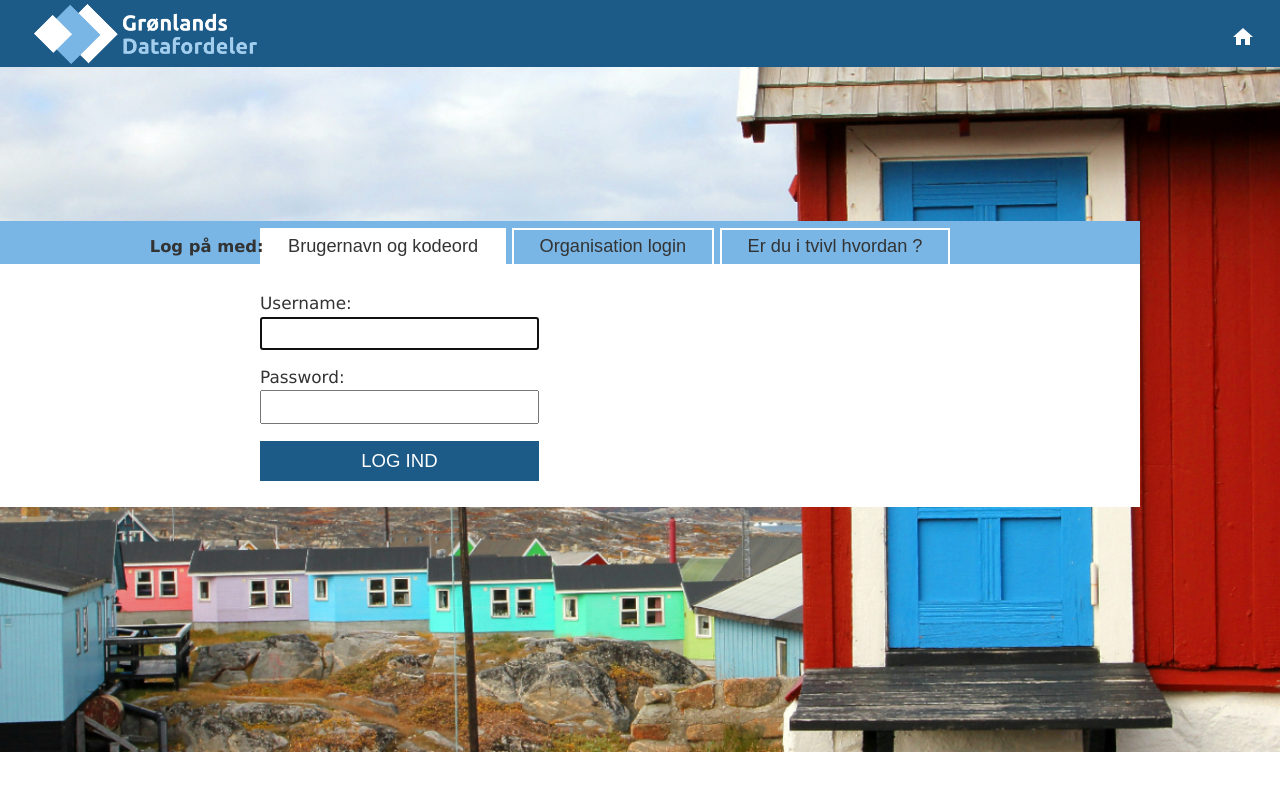
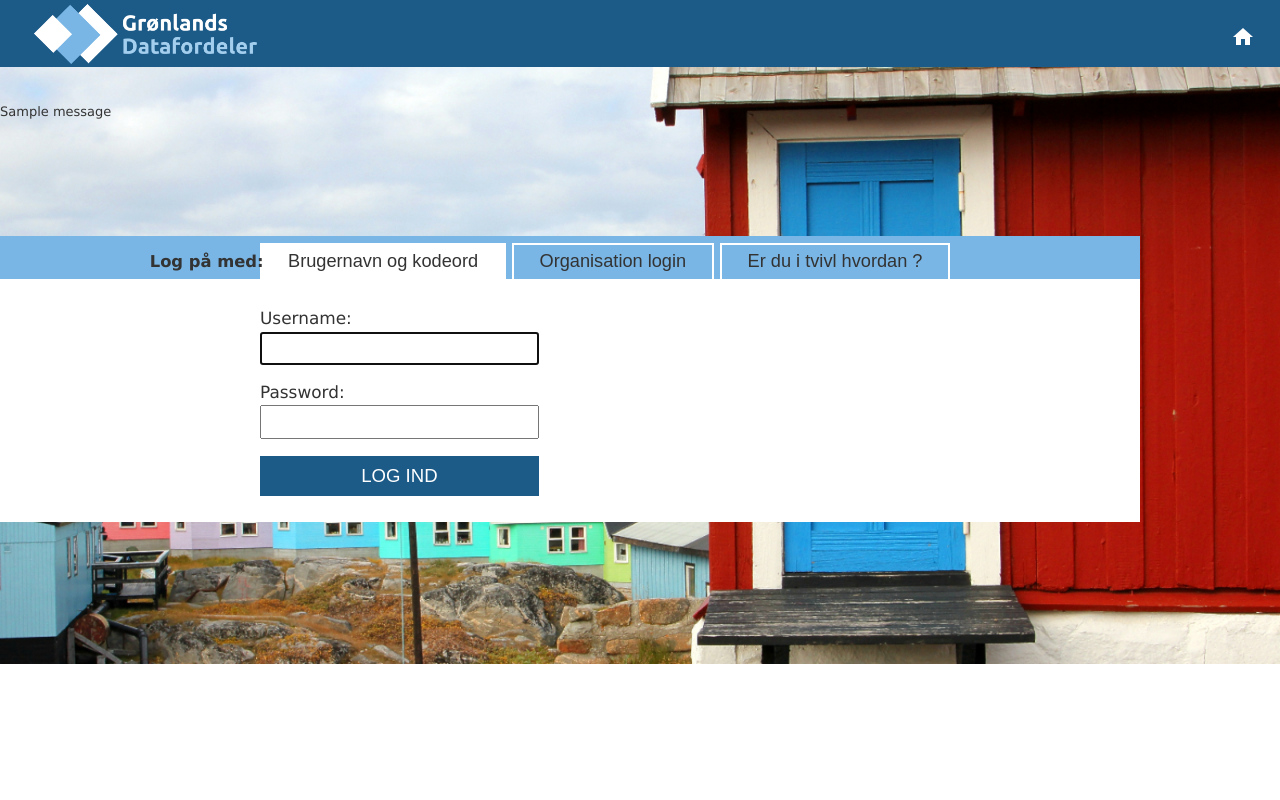
Before and after one commit to magenta-aps/datafordeler-admin, a Django app: page /login/?next=/system/1/ in a window 1280 px wide. Run offline with Django 3.2, Linux system fonts and the light colour scheme; tables that the repository leaves empty hold one stand-in row (values such as "Sample post"); one stand-in notice (Sample message) is shown; parts of the project's set-up code (start-up, migrations or seed data) failed here and were passed over.

Commit message:
Added messages for updating status, userprofiles, system roles and area restrictions from list view. Also fixed header and footer position to be fixed.

```diff
--- a/django/dafousers/static/resources/css/style.css
+++ b/django/dafousers/static/resources/css/style.css
@@ -820,6 +820,7 @@
 
 
 html {
+  position: relative;
   font-family: 'Verdana normal', 'Verdana';
   font-weight: 400;
   font-style: normal;
@@ -959,6 +960,10 @@ input {
 }
 
 .top_bar {
+  position: fixed;
+  right: 0;
+  top: 0;
+  left: 0;
   height:67px;
   background-color:var(--dafo-blue);
 }
@@ -1014,9 +1019,8 @@ input {
 }
 
 .content {
-    margin: 50px 70px;
+    margin: 7em 5em 5em 5em;
     width: calc(100% - 140px);
-    min-height: 45em;
     display: grid;
 }
 
@@ -1090,6 +1094,10 @@ input {
 }
 
 .bottom_bar {
+  position: fixed;
+  right: 0;
+  bottom: 0;
+  left: 0;
   height:38px;
   background-color:var(--dafo-blue);
   overflow-y: hidden;
--- a/django/dafousers/static/resources/scripts/dafo.js
+++ b/django/dafousers/static/resources/scripts/dafo.js
@@ -146,9 +146,17 @@ var DAFO = window.DAFO || {};
                     url: "/ajax/update_" + objectType + "/",
                     type: "POST",
                     data: $('form').serialize(),
-                    success: function () {
+                    success: function (messageText) {
                         update_object().then(function (order) {
                             setOrderClasses();
+                            var message = document.createElement("p");
+                            message.innerHTML = messageText;
+                            var messages = document.getElementById("messages");
+                            while (messages.firstChild) {
+                                messages.removeChild(messages.firstChild);
+                            }
+                            messages.appendChild(message);
+                            messages.style.display = 'block';
                         });
                     }
                 });
--- a/django/dafousers/templates/dafousers/userprofile/list.html
+++ b/django/dafousers/templates/dafousers/userprofile/list.html
@@ -91,7 +91,7 @@
                 <div class="popup-title">Tildel områdebegrænsninger</div>
 
                 <div class="popup-content">
-                    <p class="label">Vælg områdebegrænsninger</p>
+                    <p class="label">Vælg områdeafgrænsninger</p>
 
                     <div>
                         <select id="area_restrictions" name="area_restrictions" multiple="" rows="6">
--- a/django/dafousers/templates/index.html
+++ b/django/dafousers/templates/index.html
@@ -84,6 +84,11 @@
             </div>
         </div>
         <div class="content">
+            <div id="messages" class="messages" {% if not messages %}style="display:none"{% endif %}>
+                {% for message in messages %}
+                    <p class="{{ message.tags }}">{{ message }}</p>
+                {% endfor %}
+            </div>
             {% if form.errors %}
                 {% for field in form %}
                     {% for error in field.errors %}
--- a/django/dafousers/views.py
+++ b/django/dafousers/views.py
@@ -12,6 +12,7 @@ from django.contrib.auth import login as auth_login
 from django.contrib.auth.decorators import login_required
 from django.contrib.auth.forms import AuthenticationForm
 from django.contrib.auth.views import _get_login_redirect_url
+from django.contrib.messages.views import SuccessMessageMixin
 from django.contrib.sites.shortcuts import get_current_site
 from django.core.exceptions import PermissionDenied
 from django.db.models import Min
@@ -26,7 +27,6 @@ from django.views.decorators.debug import sensitive_post_parameters
 from django.views.generic import View, TemplateView, UpdateView
 from django.views.generic.edit import CreateView
 from django.views.generic.list import ListView
-from xml.etree import ElementTree
 
 
 # Create your views here.
@@ -277,6 +277,7 @@ class AccessAccountUserAjaxUpdate(LoginRequiredMixin, View):
                     x.status = status
                     # Save user to trigger history update
                     x.save()
+            return HttpResponse('Statusser er blevet opdateret.')
         elif action == '_add_user_profiles':
             user_profiles_ids = request.POST.getlist('user_profiles')
             user_profiles = authinfo.admin_user_profiles.filter(
@@ -293,7 +294,7 @@ class AccessAccountUserAjaxUpdate(LoginRequiredMixin, View):
                     # Save user to trigger history update
                     user.save()
 
-        return HttpResponse("Success")
+        return HttpResponse('Tildelte brugerprofiler er blevet opdateret.')
 
 
 class AccessAccountListTable(LoginRequiredMixin, ListView):
@@ -308,7 +309,7 @@ class AccessAccountListTable(LoginRequiredMixin, ListView):
         )
 
 
-class PasswordUserCreate(LoginRequiredMixin, CreateView):
+class PasswordUserCreate(LoginRequiredMixin, SuccessMessageMixin, CreateView):
     template_name = 'dafousers/passworduser/add.html'
     form_class = forms.PasswordUserForm
     model = models.PasswordUser
@@ -337,6 +338,9 @@ class PasswordUserCreate(LoginRequiredMixin, CreateView):
             return reverse('dafousers:passworduser-list')
         elif action == '_addanother':
             return reverse('dafousers:passworduser-add')
+
+    def get_success_message(self, cleaned_data):
+        return 'Brugeren {} er blevet oprettet.'.format(self.object)
 
 
 class PasswordUserList(LoginRequiredMixin, ListView):
@@ -367,7 +371,7 @@ class PasswordUserHistory(LoginRequiredMixin, ListView):
         return context
 
 
-class PasswordUserEdit(LoginRequiredMixin, UpdateView):
+class PasswordUserEdit(LoginRequiredMixin, SuccessMessageMixin, UpdateView):
     template_name = 'dafousers/passworduser/edit.html'
     model = models.PasswordUser
     form_class = forms.PasswordUserForm
@@ -386,6 +390,9 @@ class PasswordUserEdit(LoginRequiredMixin, UpdateView):
         action = self.request.POST.get('action')
         if action == '_save':
             return reverse('dafousers:passworduser-list')
+
+    def get_success_message(self, cleaned_data):
+        return 'Brugeren {} er blevet opdateret.'.format(self.object)
 
 
 def get_passworduser_queryset(filter, order):
@@ -416,7 +423,7 @@ class PasswordUserListTable(AccessAccountListTable):
     template_name = 'dafousers/passworduser/table.html'
 
 
-class CertificateUserCreate(LoginRequiredMixin, CreateView):
+class CertificateUserCreate(LoginRequiredMixin, SuccessMessageMixin, CreateView):
     template_name = 'dafousers/certificateuser/add.html'
     form_class = forms.CertificateUserForm
     model = models.CertificateUser
@@ -441,6 +448,9 @@ class CertificateUserCreate(LoginRequiredMixin, CreateView):
             return reverse('dafousers:certificateuser-list')
         elif action == '_addanother':
             return reverse('dafousers:certificateuser-add')
+
+    def get_success_message(self, cleaned_data):
+        return 'Systemet {} er blevet oprettet.'.format(self.object)
 
 
 class CertificateUserList(LoginRequiredMixin, ListView):
@@ -471,7 +481,7 @@ class CertificateUserHistory(LoginRequiredMixin, ListView):
         return context
 
 
-class CertificateUserEdit(LoginRequiredMixin, UpdateView):
+class CertificateUserEdit(LoginRequiredMixin, SuccessMessageMixin, UpdateView):
     template_name = 'dafousers/certificateuser/edit.html'
     model = models.CertificateUser
     form_class = forms.CertificateUserForm
@@ -498,6 +508,9 @@ class CertificateUserEdit(LoginRequiredMixin, UpdateView):
         action = self.request.POST.get('action')
         if action == '_save':
             return reverse('dafousers:certificateuser-list')
+
+    def get_success_message(self, cleaned_data):
+        return 'Systemet {} er blevet opdateret.'.format(self.object)
 
 
 def get_certificateuser_queryset(filter, order):
@@ -530,7 +543,7 @@ class CertificateUserListTable(AccessAccountListTable):
     get_queryset_method = get_certificateuser_queryset
 
 
-class IdentityProviderAccountCreate(LoginRequiredMixin, CreateView):
+class IdentityProviderAccountCreate(LoginRequiredMixin, SuccessMessageMixin, CreateView):
     template_name = 'dafousers/identityprovideraccount/add.html'
     form_class = forms.IdentityProviderAccountForm
     model = models.IdentityProviderAccount
@@ -557,6 +570,9 @@ class IdentityProviderAccountCreate(LoginRequiredMixin, CreateView):
             return reverse('dafousers:identityprovideraccount-list')
         elif action == '_addanother':
             return reverse('dafousers:identityprovideraccount-add')
+
+    def get_success_message(self, cleaned_data):
+        return 'Organisationen {} er blevet oprettet.'.format(self.object)
 
 
 class IdentityProviderAccountList(LoginRequiredMixin, ListView):
@@ -587,7 +603,7 @@ class IdentityProviderAccountHistory(LoginRequiredMixin, ListView):
         return context
 
 
-class IdentityProviderAccountEdit(LoginRequiredMixin, UpdateView):
+class IdentityProviderAccountEdit(LoginRequiredMixin, SuccessMessageMixin, UpdateView):
     template_name = 'dafousers/identityprovideraccount/edit.html'
     model = models.IdentityProviderAccount
     form_class = forms.IdentityProviderAccountForm
@@ -603,6 +619,9 @@ class IdentityProviderAccountEdit(LoginRequiredMixin, UpdateView):
         action = self.request.POST.get('action')
         if action == '_save':
             return reverse('dafousers:identityprovideraccount-list')
+
+    def get_success_message(self, cleaned_data):
+        return 'Organisationen {} er blevet opdateret.'.format(self.object)
 
 
 def get_identityprovideraccount_queryset(filter, order):
@@ -627,7 +646,7 @@ class IdentityProviderAccountListTable(AccessAccountListTable):
     template_name = 'dafousers/identityprovideraccount/table.html'
 
 
-class UserProfileCreate(LoginRequiredMixin, CreateView):
+class UserProfileCreate(LoginRequiredMixin, SuccessMessageMixin, CreateView):
     template_name = 'dafousers/userprofile/add.html'
     form_class = forms.UserProfileForm
     model = models.UserProfile
@@ -650,6 +669,9 @@ class UserProfileCreate(LoginRequiredMixin, CreateView):
             return reverse('dafousers:userprofile-list')
         elif action == '_addanother':
             return reverse('dafousers:userprofile-add')
+
+    def get_success_message(self, cleaned_data):
+        return 'Brugerprofilen {} er blevet oprettet.'.format(self.object)
 
 
 class UserProfileList(LoginRequiredMixin, ListView):
@@ -683,7 +705,7 @@ class UserProfileHistory(LoginRequiredMixin, ListView):
         return context
 
 
-class UserProfileEdit(LoginRequiredMixin, UpdateView):
+class UserProfileEdit(LoginRequiredMixin, SuccessMessageMixin, UpdateView):
     template_name = 'dafousers/userprofile/edit.html'
     model = models.UserProfile
     form_class = forms.UserProfileForm
@@ -695,6 +717,9 @@ class UserProfileEdit(LoginRequiredMixin, UpdateView):
     def get_success_url(self):
         return reverse('dafousers:userprofile-list')
 
+    def get_success_message(self, cleaned_data):
+        return 'Brugerprofilen {} er blevet opdateret.'.format(self.object)
+
 
 class UserProfileAjaxUpdate(LoginRequiredMixin, View):
     def post(self, request, *args, **kwargs):
@@ -704,11 +729,14 @@ class UserProfileAjaxUpdate(LoginRequiredMixin, View):
             id__in=ids
         )
         action = request.POST.get('action')
+        type = ''
         if '_status' in action:
             parts = action.split("_")
             status = parts[2]
             user_profiles.update(status=status)
+            return HttpResponse('Statusser er blevet opdateret.')
         elif action == '_add_system_roles':
+            type = 'systemroller'
             system_roles_ids = request.POST.getlist('system_roles')
             system_roles = authinfo.admin_system_roles.filter(
                 id__in=system_roles_ids
@@ -717,6 +745,7 @@ class UserProfileAjaxUpdate(LoginRequiredMixin, View):
                 for user_profile in user_profiles:
                     user_profile.system_roles.add(system_role)
         elif action == '_add_area_restrictions':
+            type = 'områdeafgrænsninger'
             area_restrictions_ids = request.POST.getlist('area_restrictions')
             area_restrictions = authinfo.admin_area_restrictions.filter(
                 id__in=area_restrictions_ids
@@ -724,7 +753,7 @@ class UserProfileAjaxUpdate(LoginRequiredMixin, View):
             for area_restriction in area_restrictions:
                 for user_profile in user_profiles:
                     user_profile.area_restrictions.add(area_restriction)
-        return HttpResponse("Success")
+        return HttpResponse('Tildelte %s er blevet opdateret.' % type)
 
 
 class UserProfileListTable(LoginRequiredMixin, ListView):
```
